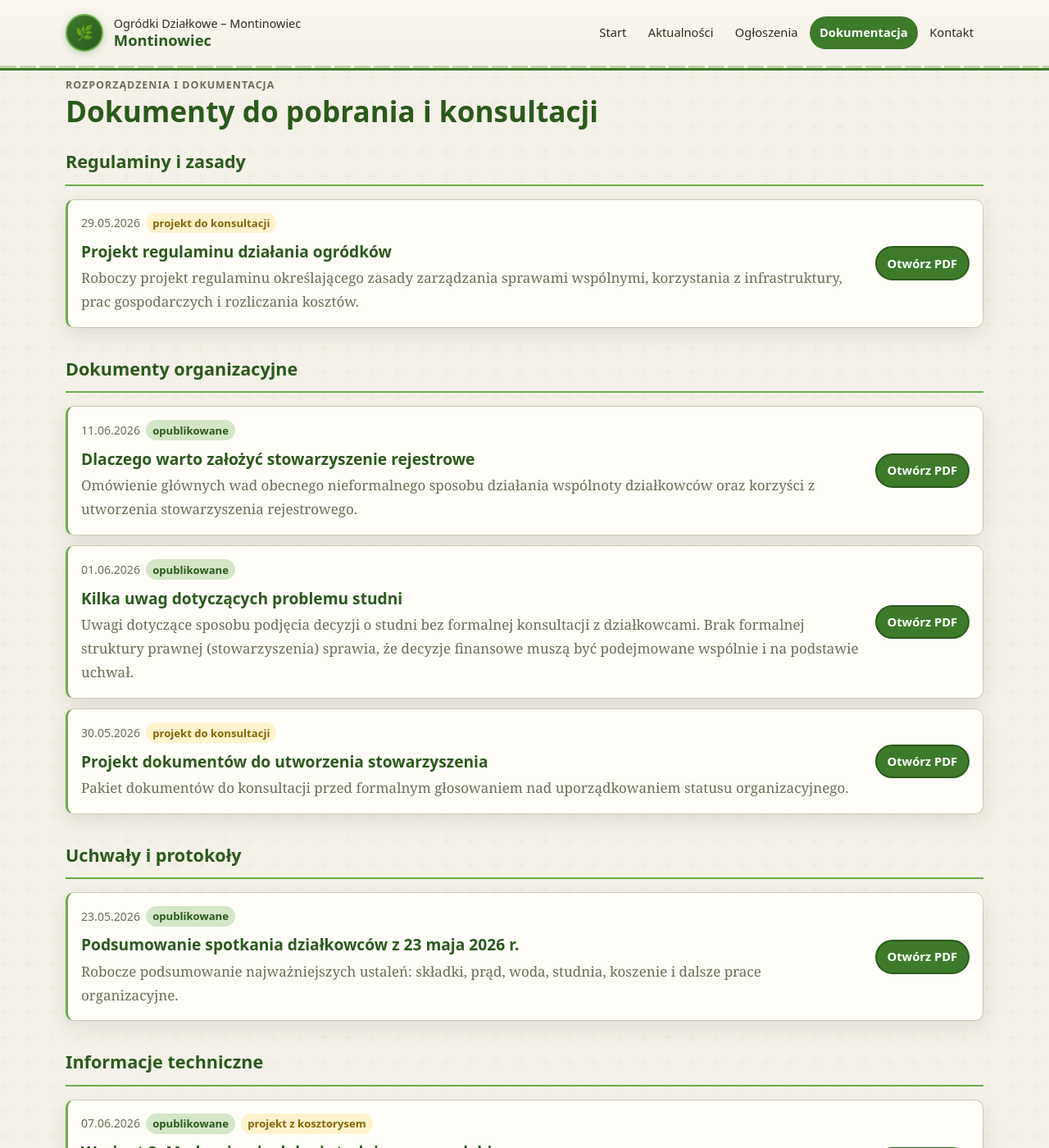
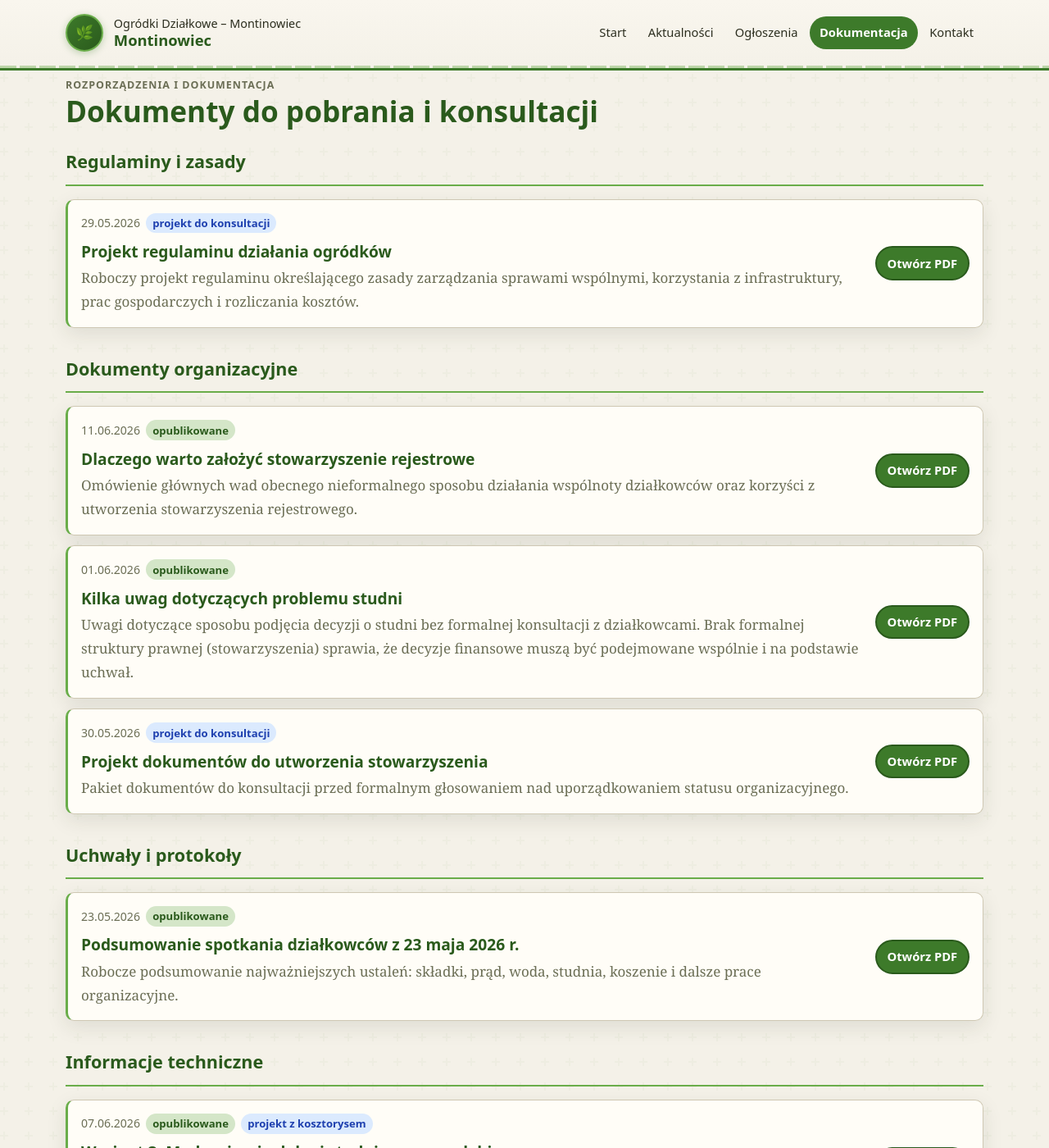
Before and after one commit to brxie/montin-page, a Jekyll site: the page built from dokumentacja.md, in a window 1280 px wide and 1400 px high, scrolled down 400 px. Shown: the whole window at 82% size. Built offline with Jekyll 4.4.1, drawn with Linux system fonts in a browser that asks for light colours.

Commit message:
style: change project label from amber to blue

```diff
--- a/assets/css/site.css
+++ b/assets/css/site.css
@@ -378,8 +378,8 @@ code {
 }
 
 .document-meta span.status-project {
-  background: #fff3cd;
-  color: #856404;
+  background: #dbeafe;
+  color: #1e40af;
 }
 
 .notice h2,
```
